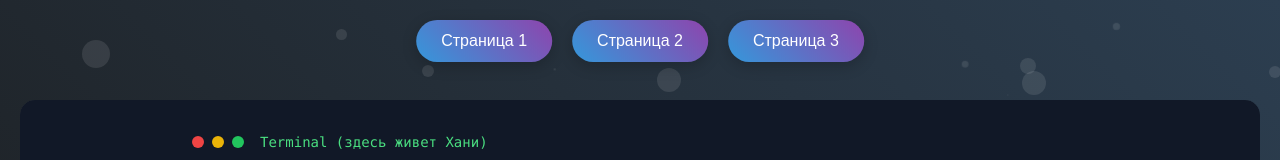
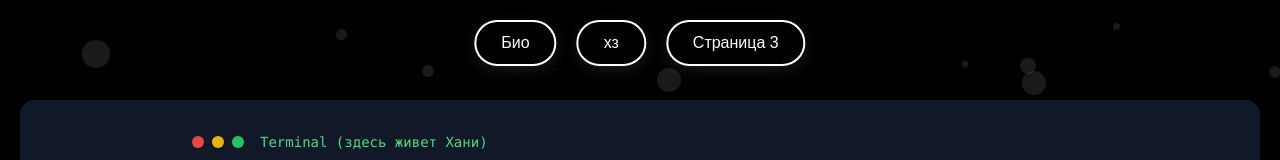
Before and after one commit to Xani4kaGitHub/Xani4ka, a plain HTML site: page index.html in a window 1280 px wide. Shown: the top 160 px of the page. Drawn offline with nearby package versions, Linux system fonts and the light colour scheme.

Commit message:
Update index.html

```diff
--- a/index.html
+++ b/index.html
@@ -16,8 +16,8 @@
             min-height: 100vh;
             overflow-x: hidden;
             position: relative;
-            background: linear-gradient(45deg, #1a1a1a, #2c3e50);
-            color: white;
+            background-color: #000;
+            color: #fff;
         }
 
         .background-animation {
@@ -52,19 +52,21 @@
 
         .nav-btn {
             padding: 12px 25px;
-            background: linear-gradient(45deg, #3498db, #8e44ad);
-            border: none;
+            background: #000;
+            color: #fff;
+            border: 2px solid #fff;
             border-radius: 30px;
-            color: white;
             cursor: pointer;
             font-size: 16px;
             transition: all 0.3s ease;
-            box-shadow: 0 4px 15px rgba(0, 0, 0, 0.2);
+            box-shadow: 0 4px 15px rgba(255, 255, 255, 0.1);
         }
 
         .nav-btn:hover {
+            background: #fff;
+            color: #000;
             transform: translateY(-3px);
-            box-shadow: 0 6px 20px rgba(0, 0, 0, 0.3);
+            box-shadow: 0 6px 20px rgba(255, 255, 255, 0.2);
         }
 
         .content-container {
@@ -82,7 +84,7 @@
             height: calc(100vh - 120px);
             border: none;
             border-radius: 15px;
-            background: rgba(255, 255, 255, 0.1);
+            background: rgba(255, 255, 255, 0.05);
             backdrop-filter: blur(10px);
         }
     </style>
@@ -91,8 +93,8 @@
     <div class="background-animation" id="particles"></div>
 
     <div class="nav-buttons">
-        <button class="nav-btn" onclick="loadContent('page1.html')">Страница 1</button>
-        <button class="nav-btn" onclick="loadContent('page2.html')">Страница 2</button>
+        <button class="nav-btn" onclick="loadContent('page1.html')">Био</button>
+        <button class="nav-btn" onclick="loadContent('page2.html')">хз</button>
         <button class="nav-btn" onclick="loadContent('page3.html')">Страница 3</button>
     </div>
 
@@ -101,7 +103,6 @@
     </div>
 
     <script>
-        // Создание анимированного фона
         function createParticles() {
             const particles = document.getElementById('particles');
             for (let i = 0; i < 50; i++) {
@@ -117,7 +118,6 @@
         }
         createParticles();
 
-        // Загрузка контента
         function loadContent(url) {
             const frame = document.getElementById('frame');
             frame.style.opacity = 0;
```
